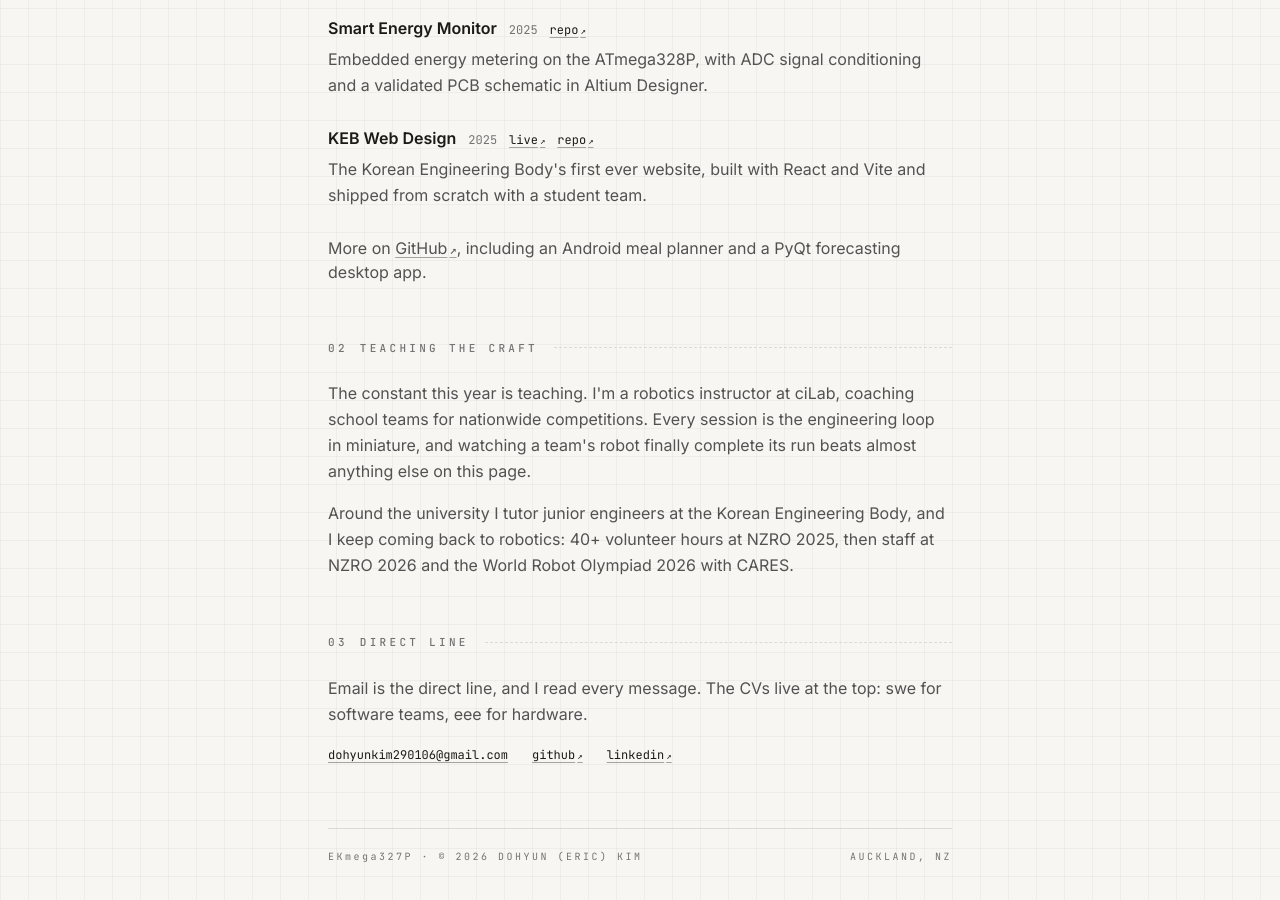
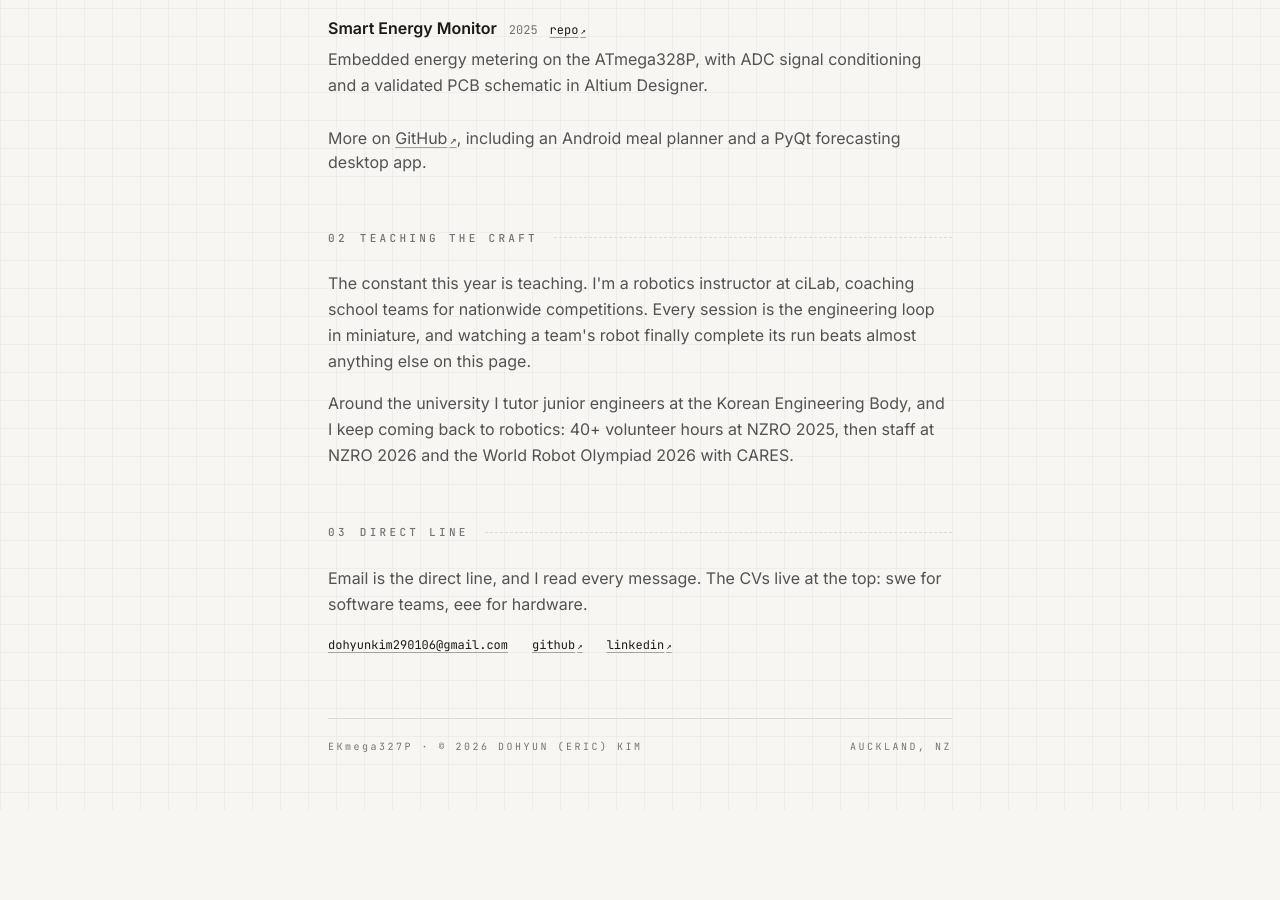
Before and after one commit to EricK-6/portfolio_v.2, a React (Vite) app: page / in a window 1280 px wide. Shown: the part 1420-2320 px from the top of the page. After the commit the page ends 2230 px from the top, so only its background shows below. Built offline with nearby package versions, Linux system fonts and the light colour scheme.

Commit message:
Removed KEB Web Design

```diff
--- a/src/App.jsx
+++ b/src/App.jsx
@@ -60,17 +60,6 @@ const WORK = [
       'validated PCB schematic in Altium Designer.',
     links: [
       { label: 'repo', href: 'https://github.com/uoa-ece209-2025/ec209-2025-project-2025_team_41' },
-    ],
-  },
-  {
-    name: 'KEB Web Design',
-    year: '2025',
-    body:
-      "The Korean Engineering Body's first ever website, built with React and Vite " +
-      'and shipped from scratch with a student team.',
-    links: [
-      { label: 'live', href: 'https://keb-project.vercel.app/' },
-      { label: 'repo', href: 'https://github.com/Patrick-Sheng/keb-project' },
     ],
   },
 ]
```
